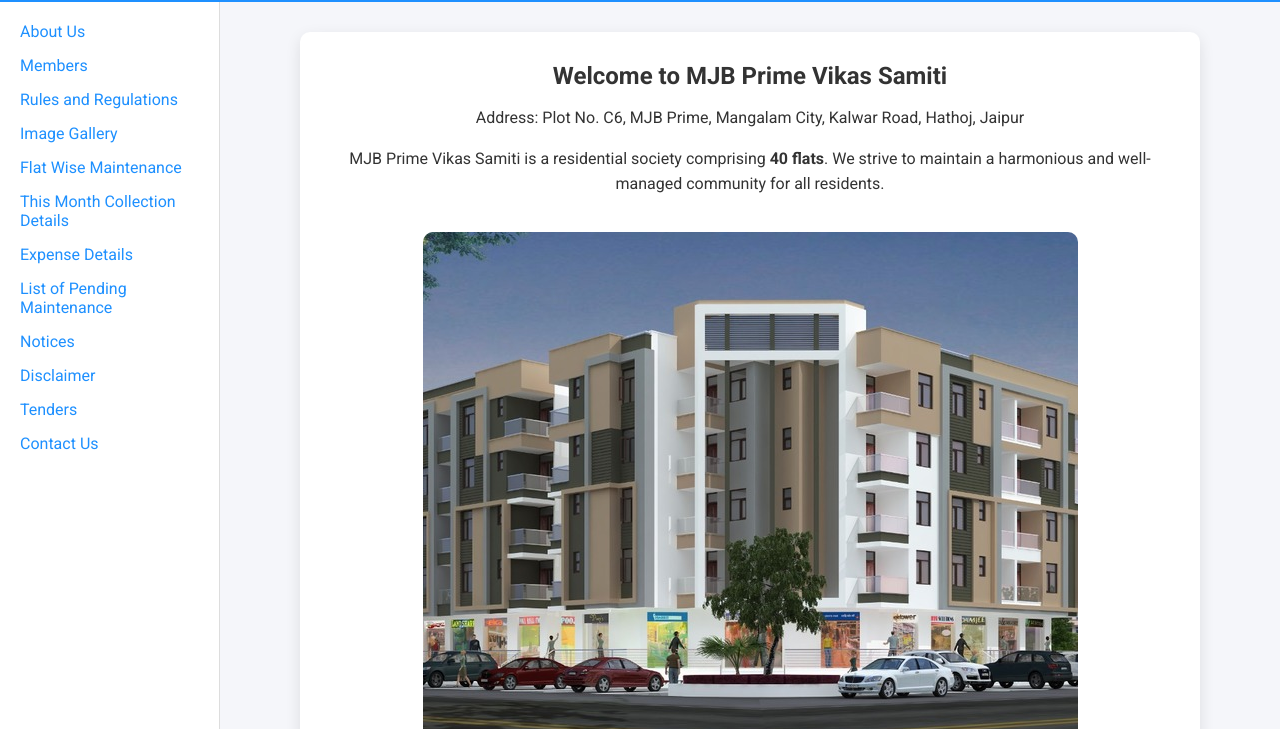
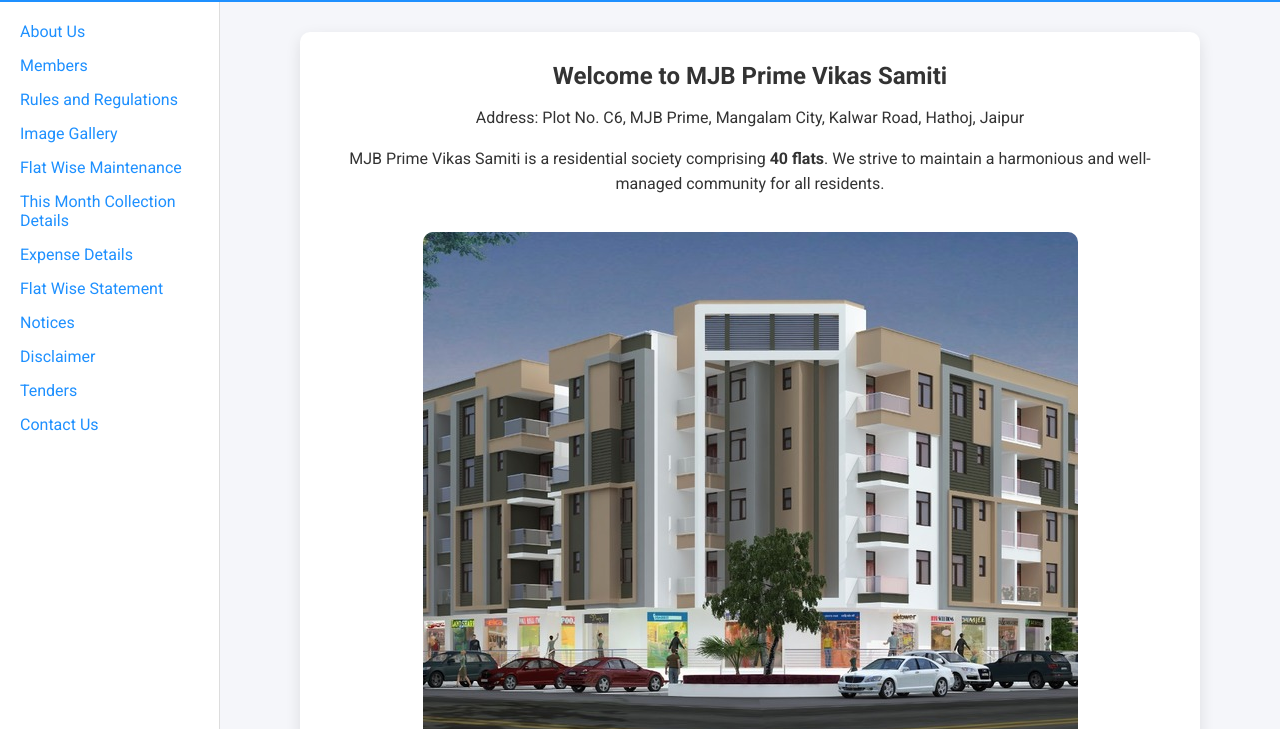
Before and after one commit to rnanupkr/MJBPrime, a plain HTML site: page index.html in a window 1280 px wide. Shown: the part 71-800 px from the top of the page. Drawn offline with Linux system fonts and the light colour scheme.

Commit message:
Add files via upload

```diff
--- a/index.html
+++ b/index.html
@@ -128,7 +128,7 @@
             <a href="maintenance.html">Flat Wise Maintenance</a>
             <a href="collections.html">This Month Collection Details</a>
             <a href="login.html">Expense Details</a>
-            <a href="pending.html">List of Pending Maintenance</a>
+            <a href="flatstmnt.html">Flat Wise Statement</a>
             <a href="notice.html">Notices</a>
             <a href="disclaimer.html">Disclaimer</a>
             <a href="tender.html">Tenders</a>
```
